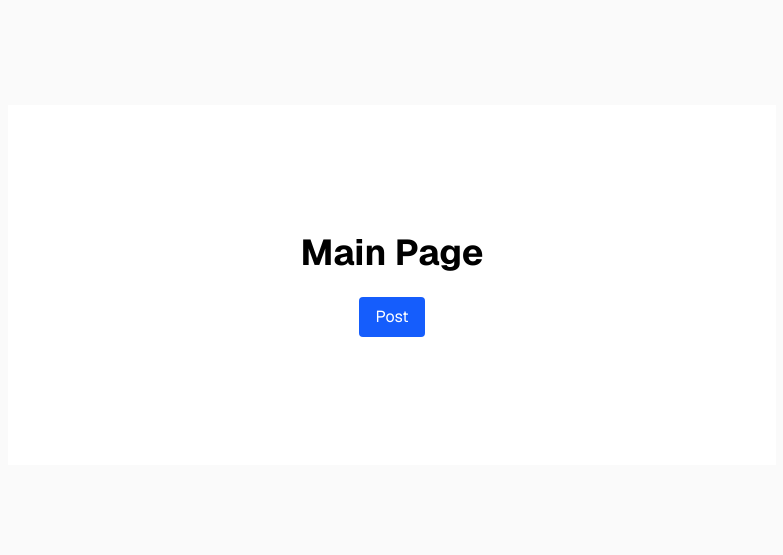
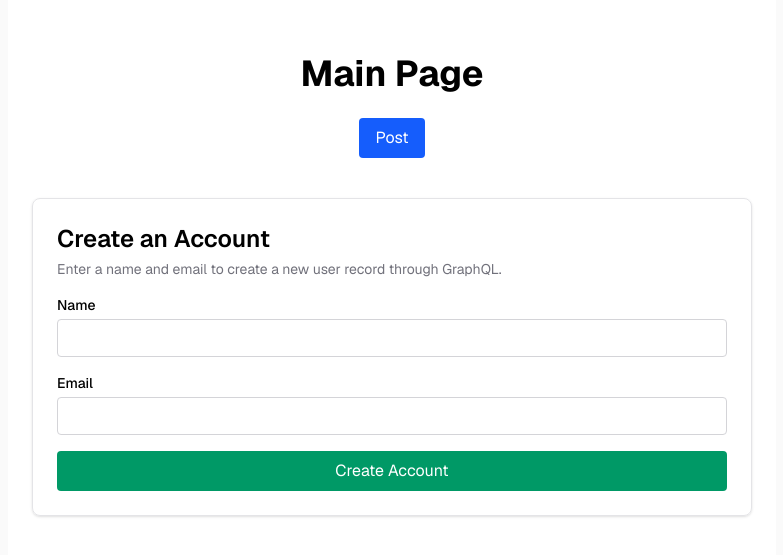
Before and after one commit to MikAFForm/BUtique, a Next.js app: page / in a window 1280 px wide. Shown: the part 115-670 px from the top of the page, without its empty margins (248-1031 px from the left). Built offline with nearby package versions, Linux system fonts and the light colour scheme; no server answers.

Commit message:
Split home page logic into component

```diff
--- /dev/null
+++ b/app/components/CreateAccountForm.tsx
@@ -0,0 +1,79 @@
+"use client";
+
+import { useState } from "react";
+import { mutate } from "@/lib/graphql/client";
+import { CREATE_USER } from "@/lib/graphql/mutations";
+
+interface CreateAccountFormProps {
+  onSuccess?: () => void;
+}
+
+export default function CreateAccountForm({ onSuccess }: CreateAccountFormProps) {
+  const [name, setName] = useState("");
+  const [email, setEmail] = useState("");
+  const [status, setStatus] = useState<null | "loading" | "success" | string>(null);
+
+  const handleCreateAccount = async () => {
+    if (!name || !email) {
+      setStatus("Name and email are required.");
+      return;
+    }
+
+    try {
+      setStatus("loading");
+      await mutate(CREATE_USER, { name, email });
+      setStatus("success");
+      setName("");
+      setEmail("");
+      onSuccess?.();
+    } catch (error: any) {
+      setStatus(error.message || "Failed to create user.");
+    }
+  };
+
+  return (
+    <section className="rounded-lg border border-zinc-200 p-6 shadow-sm dark:border-zinc-800">
+      <h2 className="text-2xl font-semibold text-black dark:text-zinc-50">Create an Account</h2>
+      <p className="mt-1 text-sm text-zinc-500 dark:text-zinc-400">
+        Enter a name and email to create a new user record through GraphQL.
+      </p>
+      <div className="mt-4 flex flex-col gap-4">
+        <label className="flex flex-col gap-1 text-sm font-medium text-black dark:text-zinc-50">
+          Name
+          <input
+            type="text"
+            value={name}
+            onChange={(event) => setName(event.target.value)}
+            className="rounded border border-zinc-300 px-3 py-2 text-black focus:border-blue-600 focus:outline-none dark:border-zinc-700 dark:bg-zinc-900 dark:text-zinc-50"
+          />
+        </label>
+        <label className="flex flex-col gap-1 text-sm font-medium text-black dark:text-zinc-50">
+          Email
+          <input
+            type="email"
+            value={email}
+            onChange={(event) => setEmail(event.target.value)}
+            className="rounded border border-zinc-300 px-3 py-2 text-black focus:border-blue-600 focus:outline-none dark:border-zinc-700 dark:bg-zinc-900 dark:text-zinc-50"
+          />
+        </label>
+        <button
+          type="button"
+          onClick={handleCreateAccount}
+          className="rounded bg-emerald-600 px-4 py-2 text-white hover:bg-emerald-700 disabled:opacity-50"
+          disabled={status === "loading"}
+        >
+          {status === "loading" ? "Creating..." : "Create Account"}
+        </button>
+        {status && status !== "loading" && (
+          <p
+            className={`text-sm ${
+              status === "success" ? "text-emerald-600" : "text-red-600"
+            }`}
+          >
+            {status === "success" ? "User created successfully." : status}
+          </p>
+        )}
+      </div>
+    </section>
+  );
+}
--- a/app/page.tsx
+++ b/app/page.tsx
@@ -1,19 +1,21 @@
 import Link from "next/link";
 import mainText from "./data/mainText.json";
+import CreateAccountForm from "./components/CreateAccountForm";
 
 export default function Home() {
   return (
     <div className="flex min-h-screen items-center justify-center bg-zinc-50 font-sans dark:bg-black">
-      <main className="flex w-full max-w-3xl items-center justify-center py-32 px-6 bg-white dark:bg-black">
+      <main className="flex w-full max-w-3xl flex-col gap-10 py-32 px-6 bg-white dark:bg-black">
         <div className="flex flex-col items-center gap-6">
           <h1 className="text-4xl font-bold text-black dark:text-zinc-50">{mainText.title}</h1>
           <Link
-            href="/post"  // target route
+            href="/post"
             className="inline-block rounded bg-blue-600 px-4 py-2 text-white hover:bg-blue-700"
           >
             {mainText.postButton}
           </Link>
         </div>
+        <CreateAccountForm />
       </main>
     </div>
   );
```
Also changed, not shown: 1 other file (tests, documents, lock files or other folders).
